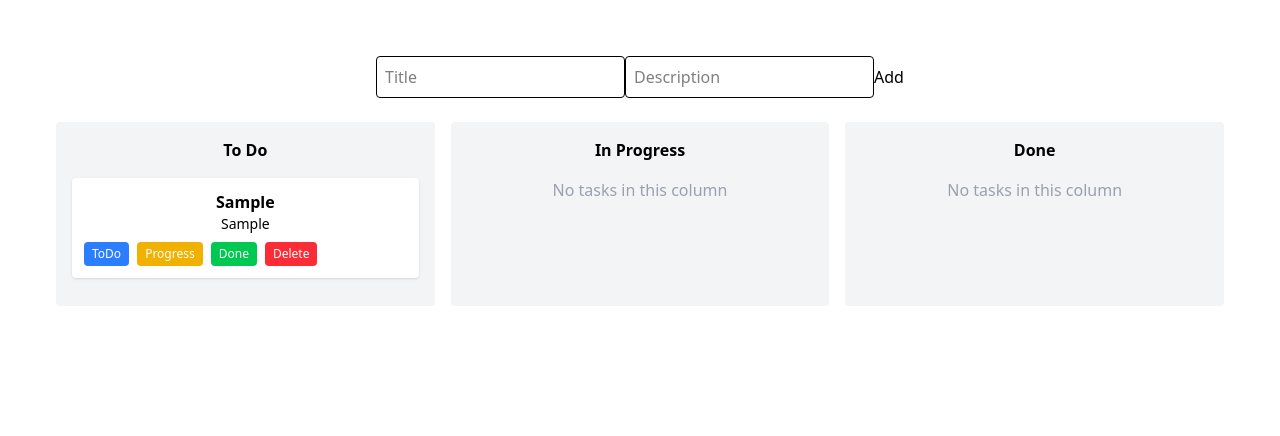
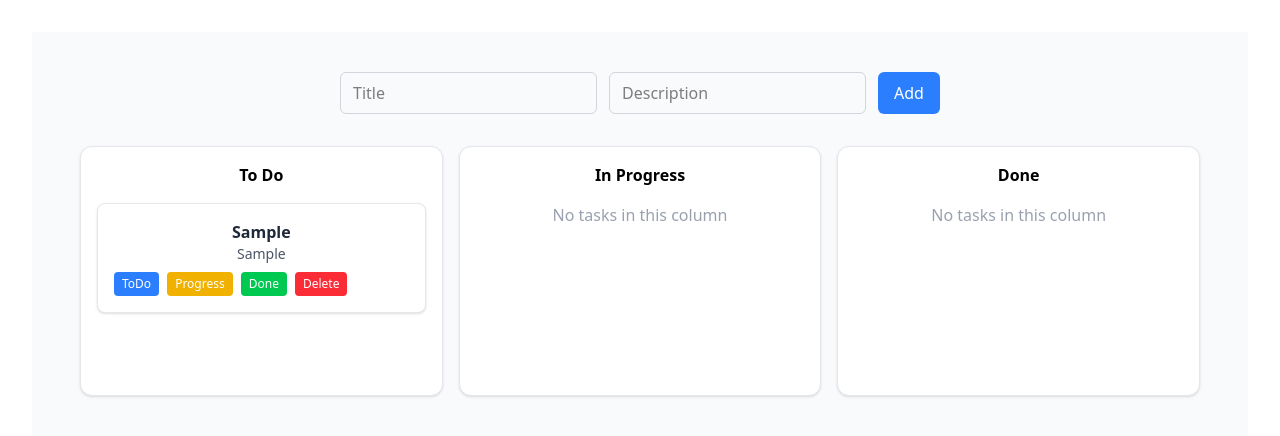
Before and after one commit to Priyanga-Developer/flow_kanban, a React (Vite) app: page / in a window 1280 px wide. Both pictures are taken after typing "Sample", "Sample" into the empty fields and a click on the button "Add". Shown: the top 436 px of the page. Built offline with nearby package versions, Linux system fonts and the light colour scheme.

Commit message:
ui IS FIXED

```diff
--- a/src/App.tsx
+++ b/src/App.tsx
@@ -12,8 +12,11 @@ function App() {
 
   return (
     <>
-      <div className="p-6">
-        <Board tasks={state.tasks} dispatch={dispatch} />
+      <div className="min-h-screen bg-gray-50 py-10">
+  <div className="max-w-6xl mx-auto px-4">
+            <Board tasks={state.tasks} dispatch={dispatch} />
+  </div>
+
       </div>
     </>
   );
--- a/src/components/AddTask.tsx
+++ b/src/components/AddTask.tsx
@@ -23,12 +23,12 @@ export default function AddTask({ dispatch }: any) {
   };
 
   return (
-    <div>
+    <div className="flex gap-3 justify-center mb-8">
       <input
         id="task-title"
         name="title"
         placeholder="Title"
-  className="border p-2 rounded"
+        className="border border-gray-300 px-3 py-2 rounded-md focus:outline-none focus:ring-2 focus:ring-blue-400"
         value={title}
         onChange={(e) => setTitle(e.target.value)}
       />
@@ -37,12 +37,17 @@ export default function AddTask({ dispatch }: any) {
         id="task-description"
         name="description"
         placeholder="Description"
-  className="border p-2 rounded"
+        className="border border-gray-300 px-3 py-2 rounded-md focus:outline-none focus:ring-2 focus:ring-blue-400"
         value={description}
         onChange={(e) => setDescription(e.target.value)}
       />
 
-      <button onClick={add}>Add</button>
+      <button
+        className="bg-blue-500 text-white px-4 py-2 rounded-md hover:bg-blue-600 transition"
+        onClick={add}
+      >
+        Add
+      </button>
     </div>
   );
 }
--- a/src/components/Column.tsx
+++ b/src/components/Column.tsx
@@ -4,7 +4,7 @@ export default function Column({ title, type, tasks, dispatch }: any) {
   const columnTasks = tasks.filter((t: any) => t.column === type);
 
   return (
-    <div className="bg-gray-100 p-4 rounded">
+    <div className="bg-white p-4 rounded-xl shadow-sm border border-gray-200 min-h-62.5">
       <h2 className="font-bold mb-4">{title}</h2>
 
       {columnTasks.length === 0 && (
--- a/src/components/TaskCard.tsx
+++ b/src/components/TaskCard.tsx
@@ -1,8 +1,8 @@
 export default function TaskCard({ task, dispatch }: any) {
   return (
-    <div className="bg-white p-3 rounded shadow mb-3">
-      <h3 className="font-semibold">{task.title}</h3>
-      <p className="text-sm">{task.description}</p>
+    <div className="bg-white p-4 rounded-lg shadow border border-gray-200 mb-3">
+      <h3 className="font-semibold text-gray-800">{task.title}</h3>
+      <p className="text-sm text-gray-600">{task.description}</p>
 
       <div className="flex gap-2 mt-2 flex-wrap">
         <button
```
Lines whose indentation alone changed are shown as unchanged.
